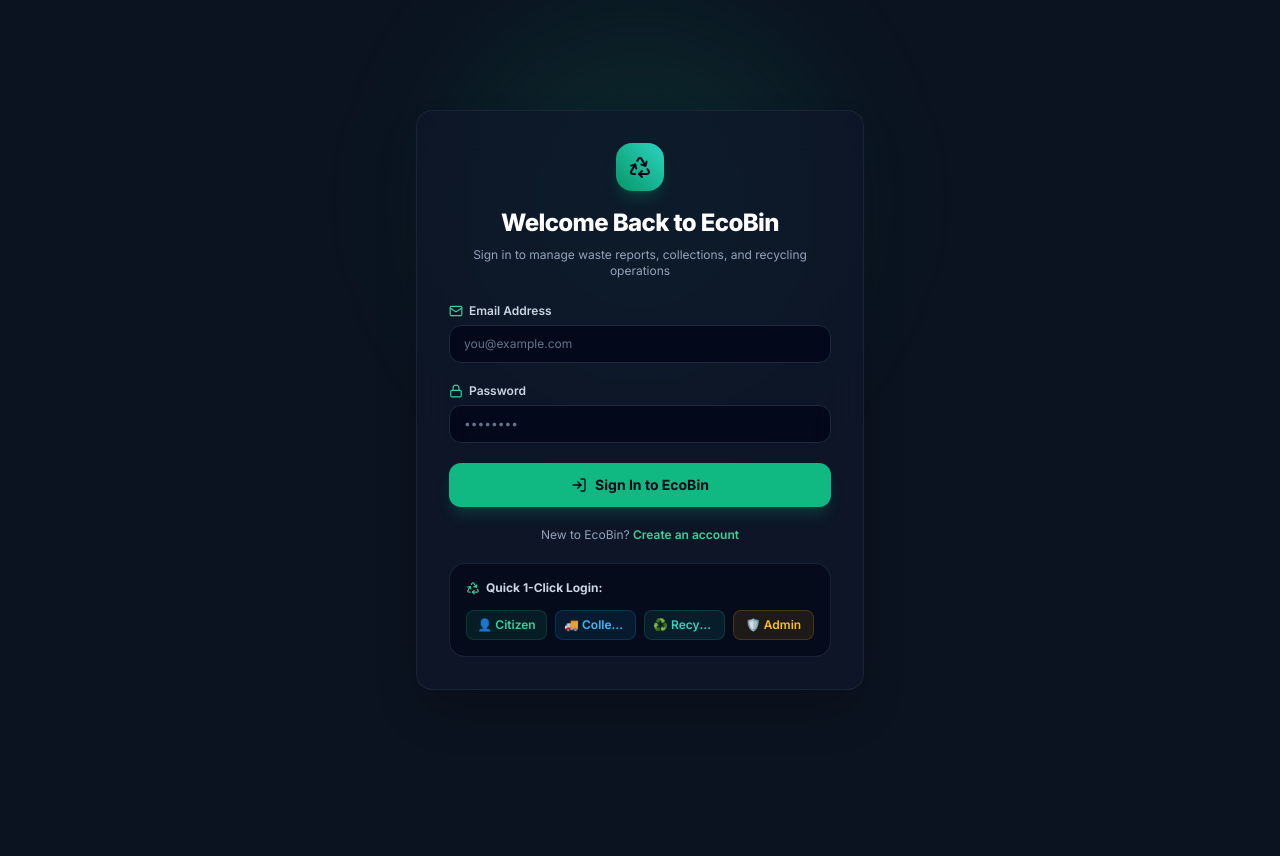
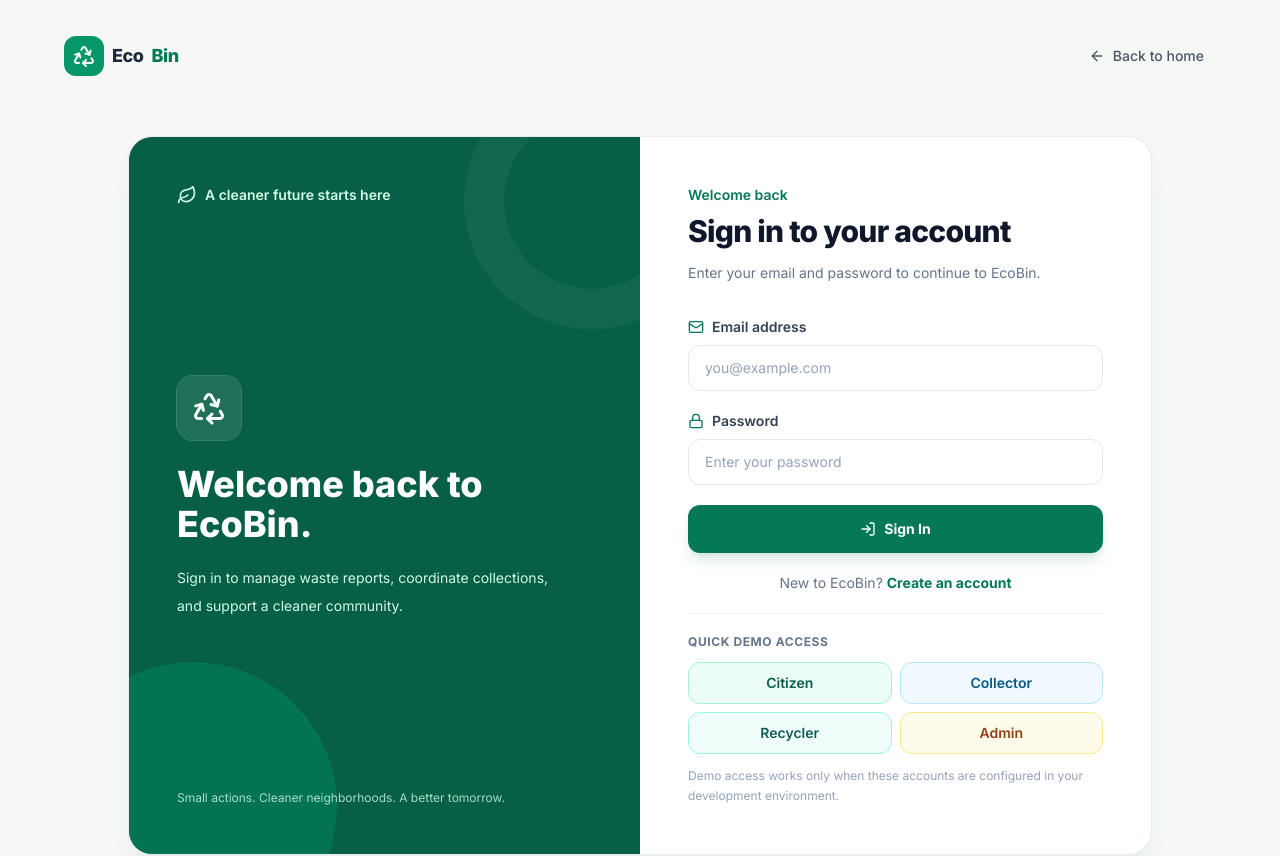
Before and after one commit to 19mekdes/EthioWaste, a React (Vite) app in the folder frontend/: page /login in a window 1280 px wide. Shown: the top 856 px of the page. Before the commit the page ends 800 px from the top, so only its background shows below. Built offline with nearby package versions, Linux system fonts and the light colour scheme; no server answers.

Commit message:
style: redesign sign in page

```diff
--- a/frontend/src/pages/Login.tsx
+++ b/frontend/src/pages/Login.tsx
@@ -9,6 +9,8 @@ import {
   LogIn,
   AlertCircle,
   Recycle,
+  ArrowLeft,
+  Leaf,
 } from 'lucide-react';
 
 export function Login() {
@@ -23,8 +25,12 @@ export function Login() {
   const executeLogin = async (loginEmail: string, loginPass: string) => {
     setLoading(true);
     setError('');
-    const res = await login({ email: loginEmail, password: loginPass });
-    setLoading(false);
+
+    try {
+      const res = await login({
+        email: loginEmail,
+        password: loginPass,
+      });
 
       if (!res.success) {
         setError(res.message || 'Invalid email or password.');
@@ -32,6 +38,7 @@ export function Login() {
       }
 
       const emailLower = loginEmail.toLowerCase();
+
       if (emailLower.includes('admin')) {
         navigate('/admin/overview');
       } else if (emailLower.includes('collector')) {
@@ -41,6 +48,11 @@ export function Login() {
       } else {
         navigate('/citizen/overview');
       }
+    } catch {
+      setError('Unable to sign in right now. Please try again.');
+    } finally {
+      setLoading(false);
+    }
   };
 
   const handleSubmit = async (e: React.FormEvent) => {
@@ -48,50 +60,106 @@ export function Login() {
     await executeLogin(email, password);
   };
 
+  const inputClass =
+    'w-full rounded-xl border border-slate-200 bg-white px-4 py-3 text-sm text-slate-800 placeholder:text-slate-400 outline-none transition focus:border-emerald-500 focus:ring-4 focus:ring-emerald-500/10 disabled:opacity-60';
+
   const labelClass =
-    'block text-xs font-semibold text-slate-300 mb-1.5 flex items-center gap-1.5';
-
-  const inputClass =
-    'w-full bg-slate-950/80 border border-slate-800 rounded-xl px-3.5 py-2.5 text-xs text-slate-100 placeholder:text-slate-500 focus:outline-none focus:border-emerald-500 focus:ring-1 focus:ring-emerald-500 transition-all';
+    'mb-2 flex items-center gap-2 text-sm font-semibold text-slate-700';
 
   return (
-    <div className="min-h-screen bg-brand-dark text-slate-100 flex flex-col justify-center items-center px-4 sm:px-6 lg:px-8 py-8 sm:py-12 font-sans relative overflow-hidden">
-      {/* Ambient background glow */}
-      <div className="absolute top-1/4 left-1/2 -translate-x-1/2 -translate-y-1/2 w-96 h-96 bg-emerald-500/10 rounded-full blur-3xl pointer-events-none" />
-
-      <div className="max-w-md w-full glass-card p-6 sm:p-8 bg-slate-900/70 border border-slate-800/80 rounded-3xl shadow-2xl relative z-10 space-y-5 sm:space-y-6">
-        <div className="text-center space-y-2">
+    <main className="min-h-screen bg-[#F5F8F4] px-4 py-6 font-sans text-slate-800 sm:px-6 lg:px-8">
+      <div className="mx-auto flex min-h-[calc(100vh-3rem)] max-w-6xl flex-col">
+        <header className="flex items-center justify-between py-3">
           <Link
             to="/"
-            title="Go back to Home Page"
-            aria-label="Back to home page"
-            className="inline-flex items-center justify-center w-12 h-12 rounded-2xl bg-gradient-to-tr from-emerald-600 to-teal-400 text-slate-950 mb-2 shadow-lg shadow-emerald-500/20 hover:scale-105 active:scale-95 transition-all cursor-pointer group"
+            aria-label="Back to homepage"
+            className="inline-flex items-center gap-2 rounded-lg text-lg font-extrabold tracking-tight text-slate-800"
           >
-            <Recycle className="w-6 h-6 text-slate-950 group-hover:rotate-180 transition-transform duration-500" />
+            <span className="flex h-10 w-10 items-center justify-center rounded-xl bg-emerald-600 text-white">
+              <Recycle className="h-6 w-6" />
+            </span>
+            Eco<span className="text-emerald-700">Bin</span>
           </Link>
 
-          <h2 className="text-2xl font-extrabold text-white tracking-tight">
-            Welcome Back to EcoBin
-          </h2>
-          <p className="text-xs text-slate-400">
-            Sign in to manage waste reports, collections, and recycling operations
+          <Link
+            to="/"
+            className="inline-flex items-center gap-2 rounded-lg px-3 py-2 text-sm font-medium text-slate-600 transition hover:bg-white hover:text-emerald-700"
+          >
+            <ArrowLeft className="h-4 w-4" />
+            <span className="hidden sm:inline">Back to home</span>
+            <span className="sm:hidden">Home</span>
+          </Link>
+        </header>
+
+        <section className="flex flex-1 items-center justify-center py-8 sm:py-12">
+          <div className="grid w-full max-w-5xl overflow-hidden rounded-3xl border border-slate-200/80 bg-white shadow-xl shadow-slate-200/50 md:grid-cols-2">
+            <aside className="relative hidden flex-col justify-between overflow-hidden bg-emerald-800 p-10 text-white md:flex lg:p-12">
+              <div className="pointer-events-none absolute -right-20 -top-16 h-64 w-64 rounded-full border-[40px] border-white/5" />
+              <div className="pointer-events-none absolute -bottom-24 -left-20 h-72 w-72 rounded-full bg-emerald-700/80" />
+
+              <div className="relative z-10 flex items-center gap-2 text-sm font-semibold text-emerald-100">
+                <Leaf className="h-5 w-5" />
+                A cleaner future starts here
+              </div>
+
+              <div className="relative z-10 my-12">
+                <div className="mb-6 flex h-16 w-16 items-center justify-center rounded-2xl bg-white/10 ring-1 ring-white/20">
+                  <Recycle className="h-9 w-9" />
+                </div>
+
+                <h1 className="text-3xl font-extrabold leading-tight lg:text-4xl">
+                  Welcome back to EcoBin.
+                </h1>
+
+                <p className="mt-5 max-w-sm text-sm leading-7 text-emerald-100">
+                  Sign in to manage waste reports, coordinate collections,
+                  and support a cleaner community.
                 </p>
               </div>
 
-        <form onSubmit={handleSubmit} className="space-y-4 sm:space-y-5">
+              <p className="relative z-10 text-xs text-emerald-100/80">
+                Small actions. Cleaner neighborhoods. A better tomorrow.
+              </p>
+            </aside>
+
+            <div className="p-6 sm:p-9 lg:p-12">
+              <div className="mb-8">
+                <div className="mb-4 flex h-12 w-12 items-center justify-center rounded-2xl bg-emerald-50 text-emerald-700 md:hidden">
+                  <Recycle className="h-6 w-6" />
+                </div>
+
+                <p className="text-sm font-semibold text-emerald-700">
+                  Welcome back
+                </p>
+
+                <h2 className="mt-2 text-2xl font-extrabold tracking-tight text-slate-900 sm:text-3xl">
+                  Sign in to your account
+                </h2>
+
+                <p className="mt-3 text-sm leading-6 text-slate-500">
+                  Enter your email and password to continue to EcoBin.
+                </p>
+              </div>
+
+              <form onSubmit={handleSubmit} className="space-y-5">
                 {error && (
-            <div className="flex items-center gap-2 bg-rose-500/10 border border-rose-500/30 text-rose-300 p-3 rounded-xl text-xs">
-              <AlertCircle className="w-4 h-4 shrink-0" />
+                  <div
+                    role="alert"
+                    className="flex items-start gap-3 rounded-xl border border-rose-200 bg-rose-50 p-3 text-sm text-rose-700"
+                  >
+                    <AlertCircle className="mt-0.5 h-5 w-5 shrink-0" />
                     <span>{error}</span>
                   </div>
                 )}
 
                 <div>
-            <label className={labelClass}>
-              <Mail className="w-3.5 h-3.5 text-emerald-400 shrink-0" />
-              Email Address
+                  <label htmlFor="login-email" className={labelClass}>
+                    <Mail className="h-4 w-4 text-emerald-700" />
+                    Email address
                   </label>
+
                   <input
+                    id="login-email"
                     type="email"
                     value={email}
                     onChange={(e) => setEmail(e.target.value)}
@@ -99,106 +167,125 @@ export function Login() {
                     className={inputClass}
                     required
                     autoComplete="email"
+                    disabled={loading}
                   />
                 </div>
 
                 <div>
-            <label className={labelClass}>
-              <Lock className="w-3.5 h-3.5 text-emerald-400 shrink-0" />
+                  <label htmlFor="login-password" className={labelClass}>
+                    <Lock className="h-4 w-4 text-emerald-700" />
                     Password
                   </label>
+
                   <input
+                    id="login-password"
                     type="password"
                     value={password}
                     onChange={(e) => setPassword(e.target.value)}
-              placeholder="••••••••"
+                    placeholder="Enter your password"
                     className={inputClass}
                     required
                     autoComplete="current-password"
+                    disabled={loading}
                   />
                 </div>
 
                 <button
                   type="submit"
                   disabled={loading}
-            className="w-full py-3 rounded-xl bg-emerald-500 hover:bg-emerald-400 text-slate-950 font-bold text-sm shadow-lg shadow-emerald-500/20 transition-all active:scale-[0.98] flex items-center justify-center gap-2 disabled:opacity-60"
+                  className="flex w-full items-center justify-center gap-2 rounded-xl bg-emerald-700 px-4 py-3.5 text-sm font-bold text-white shadow-lg shadow-emerald-700/15 transition hover:bg-emerald-800 focus:outline-none focus:ring-4 focus:ring-emerald-600/20 active:scale-[0.99] disabled:cursor-not-allowed disabled:opacity-60"
                 >
                   {loading ? (
-              <Loader2 className="w-4 h-4 animate-spin shrink-0" />
+                    <Loader2 className="h-4 w-4 animate-spin" />
                   ) : (
-              <LogIn className="w-4 h-4 shrink-0" />
+                    <LogIn className="h-4 w-4" />
                   )}
-            <span>Sign In to EcoBin</span>
+                  {loading ? 'Signing in...' : 'Sign In'}
                 </button>
 
-          <div className="text-center text-xs text-slate-400">
+                <p className="text-center text-sm text-slate-500">
                   New to EcoBin?{' '}
                   <Link
                     to="/register"
-              className="text-emerald-400 font-semibold hover:text-emerald-300 hover:underline"
+                    className="font-bold text-emerald-700 hover:text-emerald-900 hover:underline"
                   >
                     Create an account
                   </Link>
-          </div>
+                </p>
 
-          <div className="bg-slate-950/60 border border-slate-800/80 rounded-2xl p-3 sm:p-4 text-[11px] text-slate-400 space-y-2.5 pt-3 sm:pt-4">
-            <div className="flex items-center gap-1.5 font-bold text-slate-300 text-xs">
-              <Recycle className="w-3.5 h-3.5 text-emerald-400 shrink-0" />
-              Quick 1-Click Login:
-            </div>
+                <div className="border-t border-slate-100 pt-5">
+                  <p className="mb-3 text-xs font-bold uppercase tracking-wider text-slate-500">
+                    Quick demo access
+                  </p>
 
-            <div className="grid grid-cols-2 sm:grid-cols-4 gap-2 pt-1">
+                  <div className="grid grid-cols-2 gap-2">
                     <button
                       type="button"
+                      disabled={loading}
                       onClick={() => {
                         setEmail('citizen@ecobin.org');
                         setPassword('password123');
-                  executeLogin('citizen@ecobin.org', 'password123');
+                        void executeLogin('citizen@ecobin.org', 'password123');
                       }}
-                className="px-1.5 sm:px-2 py-1.5 rounded-lg bg-emerald-500/10 text-emerald-400 border border-emerald-500/20 hover:bg-emerald-500/20 font-semibold text-center transition-all text-[11px] sm:text-xs truncate"
+                      className="rounded-xl border border-emerald-200 bg-emerald-50 px-3 py-2.5 text-sm font-semibold text-emerald-800 transition hover:bg-emerald-100 disabled:opacity-50"
                     >
-                👤 Citizen
+                      Citizen
                     </button>
 
                     <button
                       type="button"
+                      disabled={loading}
                       onClick={() => {
                         setEmail('collector@ecobin.org');
                         setPassword('password123');
-                  executeLogin('collector@ecobin.org', 'password123');
+                        void executeLogin('collector@ecobin.org', 'password123');
                       }}
-                className="px-1.5 sm:px-2 py-1.5 rounded-lg bg-sky-500/10 text-sky-400 border border-sky-500/20 hover:bg-sky-500/20 font-semibold text-center transition-all text-[11px] sm:text-xs truncate"
+                      className="rounded-xl border border-sky-200 bg-sky-50 px-3 py-2.5 text-sm font-semibold text-sky-800 transition hover:bg-sky-100 disabled:opacity-50"
                     >
-                🚚 Collector
+                      Collector
                     </button>
 
                     <button
                       type="button"
+                      disabled={loading}
                       onClick={() => {
                         setEmail('recycling@ecobin.org');
                         setPassword('password123');
-                  executeLogin('recycling@ecobin.org', 'password123');
+                        void executeLogin('recycling@ecobin.org', 'password123');
                       }}
-                className="px-1.5 sm:px-2 py-1.5 rounded-lg bg-teal-500/10 text-teal-400 border border-teal-500/20 hover:bg-teal-500/20 font-semibold text-center transition-all text-[11px] sm:text-xs truncate"
+                      className="rounded-xl border border-teal-200 bg-teal-50 px-3 py-2.5 text-sm font-semibold text-teal-800 transition hover:bg-teal-100 disabled:opacity-50"
                     >
-                ♻️ Recycler
+                      Recycler
                     </button>
 
                     <button
                       type="button"
+                      disabled={loading}
                       onClick={() => {
                         setEmail('admin@ecobin.org');
                         setPassword('password123');
-                  executeLogin('admin@ecobin.org', 'password123');
+                        void executeLogin('admin@ecobin.org', 'password123');
                       }}
-                className="px-1.5 sm:px-2 py-1.5 rounded-lg bg-amber-500/10 text-amber-400 border border-amber-500/20 hover:bg-amber-500/20 font-semibold text-center transition-all text-[11px] sm:text-xs truncate"
+                      className="rounded-xl border border-amber-200 bg-amber-50 px-3 py-2.5 text-sm font-semibold text-amber-800 transition hover:bg-amber-100 disabled:opacity-50"
                     >
-                🛡️ Admin
+                      Admin
                     </button>
                   </div>
+
+                  <p className="mt-3 text-xs leading-5 text-slate-400">
+                    Demo access works only when these accounts are configured
+                    in your development environment.
+                  </p>
                 </div>
               </form>
             </div>
           </div>
+        </section>
+
+        <footer className="py-4 text-center text-xs text-slate-400">
+          EcoBin · Smarter waste management for cleaner communities
+        </footer>
+      </div>
+    </main>
   );
 }
```
Lines whose indentation alone changed are shown as unchanged.
